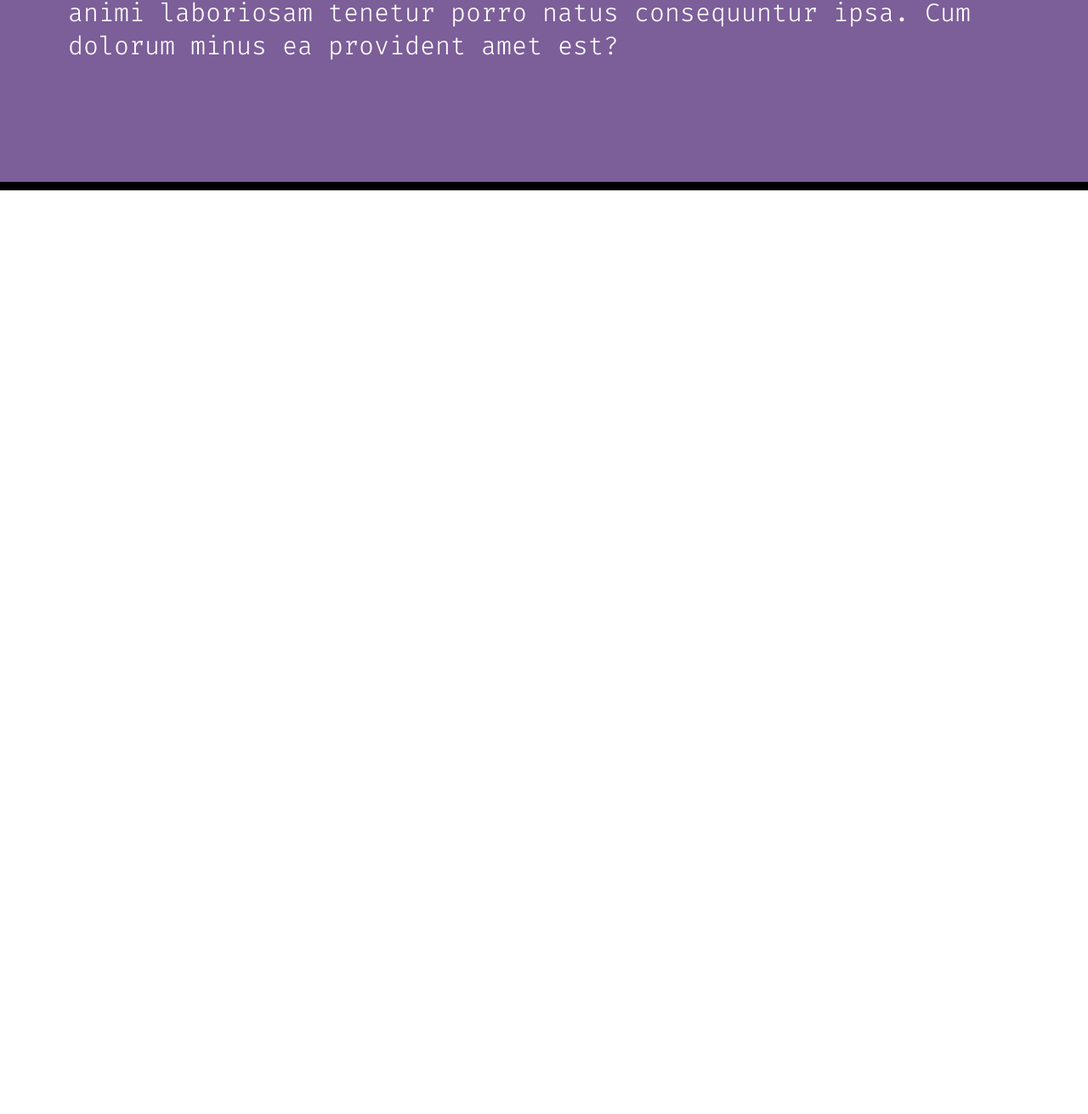
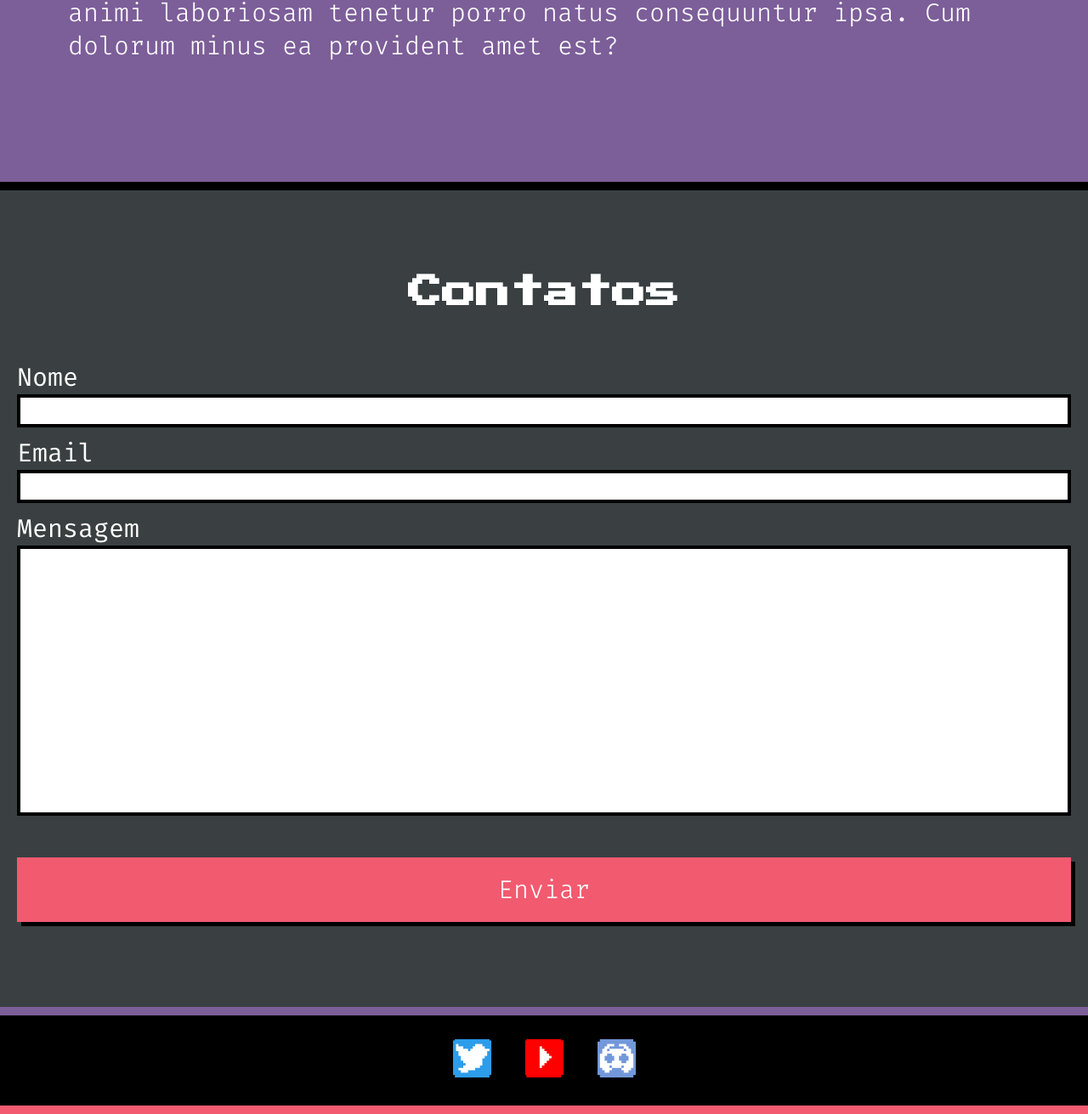
Before and after one commit to eduardo-sdev/htmlcsshappy, a website built with Vite: page index.html in a window 1280 px wide. Shown: the part 2848-4159 px from the top of the page at 85% size. Before the commit the page ends 3072 px from the top, so only its background shows below. Built offline with nearby package versions, Linux system fonts and the light colour scheme.

Commit message:
feat adding code and style from footer

```diff
--- a/assets/css/components/_index.sass
+++ b/assets/css/components/_index.sass
@@ -6,6 +6,8 @@
 @use 'main-section'
 @use 'main-text'
 @use 'main-carousel'
+@use 'main-contact'
+@use 'main-footer'
 @use 'skill-tec'
 @use 'section-project'
 @use 'wrapper-skill'
--- a/assets/css/components/_main-button.sass
+++ b/assets/css/components/_main-button.sass
@@ -8,6 +8,7 @@
   font-weight: 600
   cursor: pointer
   transition: transform 0.3s linear
+  border: 0
 
   &:hover
     transform: scale(1.1)
--- /dev/null
+++ b/assets/css/components/_main-contact.sass
@@ -0,0 +1,24 @@
+.main-contact
+
+  form
+    display: flex
+    flex-direction: column
+    padding: 0 20px
+
+    label
+      font-size: 30px
+      color: #fff
+
+    textarea,
+    input:not([type='submit'])
+      margin-bottom: 10px
+      border: 4px solid #000
+      padding: 8px
+
+    textarea
+      height: 318px
+      resize: none
+
+    input[type='submit']
+      font:100 30px "Fira Code", monospace
+      margin-top: 39px
--- /dev/null
+++ b/assets/css/components/_main-footer.sass
@@ -0,0 +1,7 @@
+.main-footer
+  .main-section
+    padding: 28px
+  section
+    display: flex
+    justify-content: center
+    gap: 40px
--- a/assets/css/components/_main-section.sass
+++ b/assets/css/components/_main-section.sass
@@ -19,5 +19,8 @@
 .main-section.-bgSecond
   background: #7C5E99
 
+.main-section.-bgThree
+  background: #3A4042
+
 .main-section.-bdBlack
   border-bottom: 10px solid #000
--- a/index.html
+++ b/index.html
@@ -153,7 +153,46 @@
           Lorem ipsum dolor sit amet consectetur adipisicing elit. Nisi corrupti modi consequatur? Quibusdam delectus ut voluptatem animi laboriosam tenetur porro natus consequuntur ipsa. Cum dolorum minus ea provident amet est?
         </p>
       </section>
+      <section class="main-section -bgThree">
+        <h2 class="main-title -second">Contatos</h2>
+
+        <section class="main-contact">
+          <form action="">
+            <label for="name">Nome</label>
+            <input type="text" name="name" id="name">
+
+            <label for="email">Email</label>
+            <input type="email" name="email" id="email">
+
+            <label for="msg">Mensagem</label>
+            <textarea name="msg" id="msg"></textarea>
+
+            <input class="main-button" type="submit" value="Enviar">
+          </form>
+        </section>
+
+      </section>
     </main>
+
+    <footer class="main-footer">
+      <section class="main-section -bgBlack -bdFirst">
+        <a href="#">
+          <figure>
+            <img src="./assets/img/icon-twitter.png" alt="logo do twitter em pixelart">
+          </figure>
+        </a>
+        <a href="#">
+          <figure>
+            <img src="./assets/img/icon-youtube.png" alt="logo do youtube em pixelart">
+          </figure>
+        </a>
+        <a href="#">
+          <figure>
+            <img src="./assets/img/icon-discord.png" alt="logo do  discord em pixelart">
+          </figure>
+        </a>
+      </section>
+    </footer>
     <script type="module" src="/main.js"></script>
   </body>
 </html>
```
Also changed, not shown: assets/img/icon-discord.png (added), assets/img/icon-twitter.png (added), assets/img/icon-youtube.png (added).
